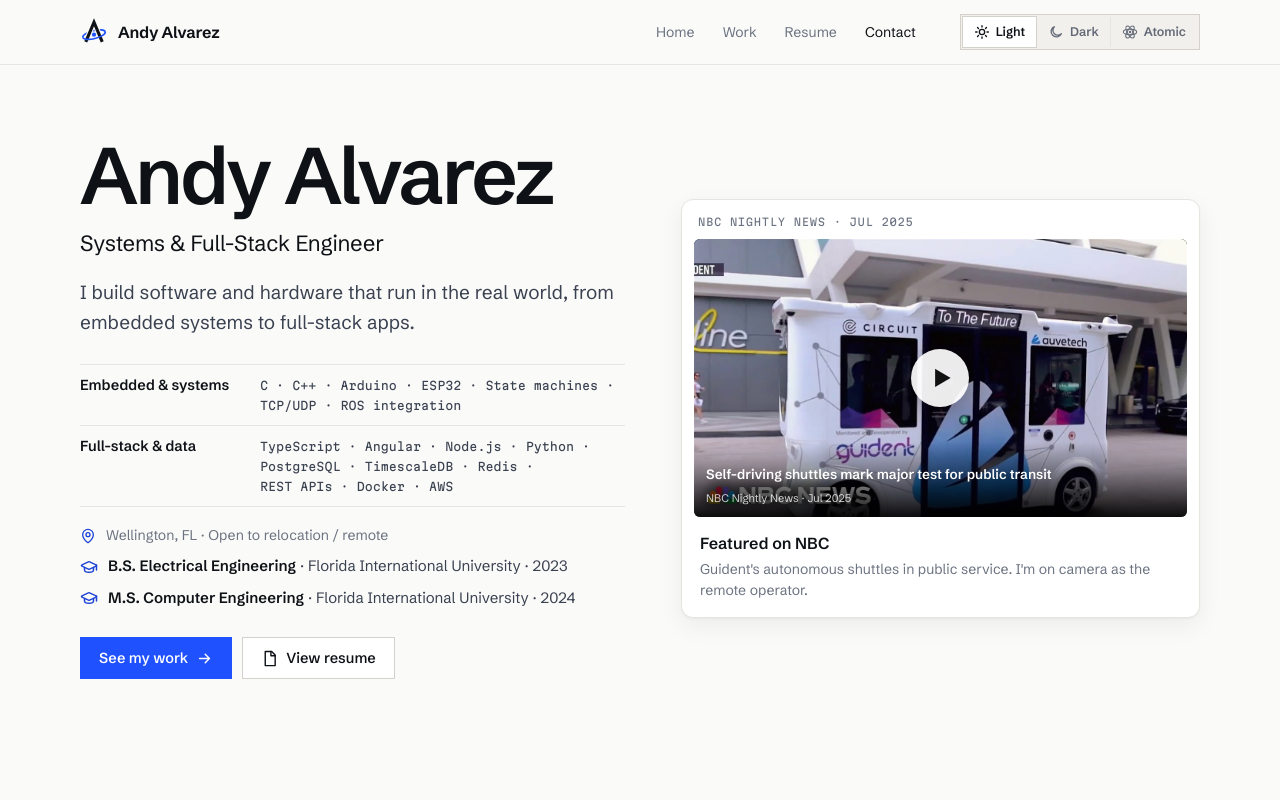
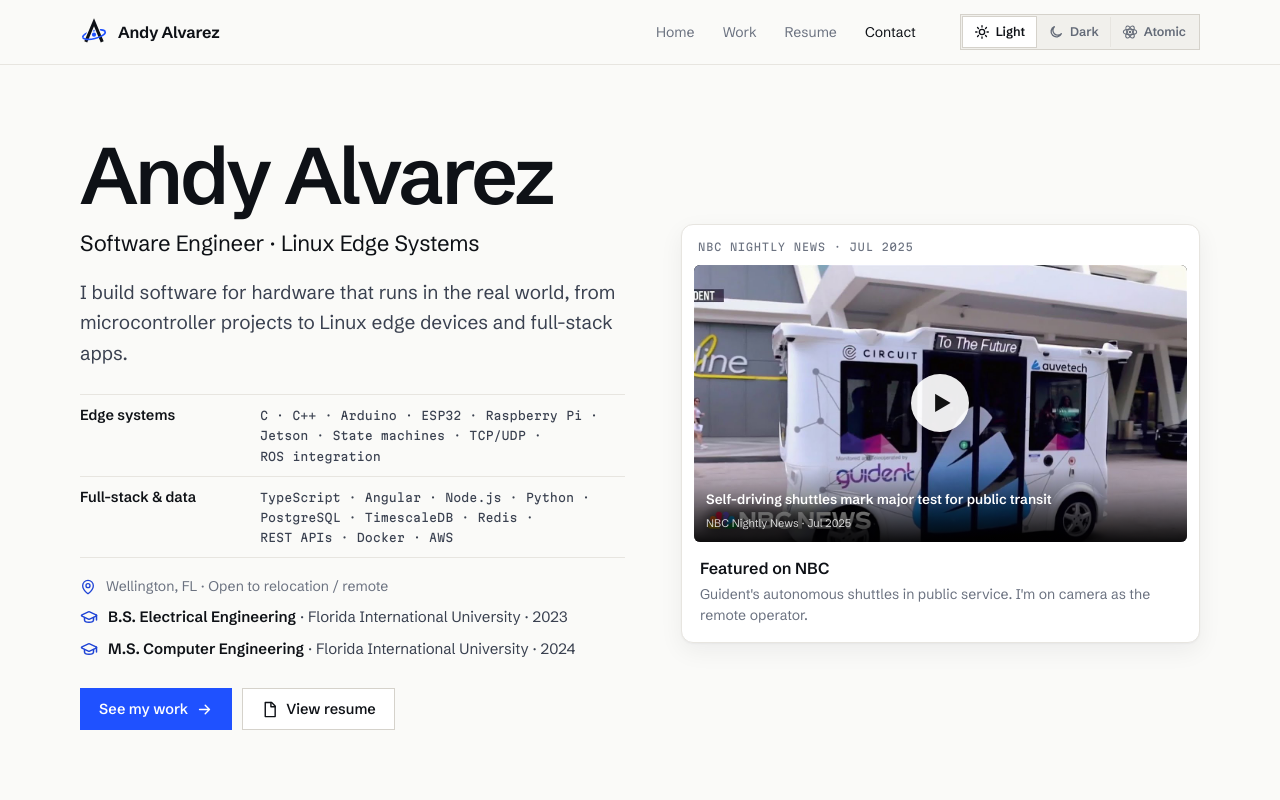
Before and after one commit to AndyAlvarez/andy-portfolio, an Angular app: page / in a window 1280 px wide. Shown: the top 800 px of the page. Built offline with nearby package versions, Linux system fonts and the light colour scheme.

Commit message:
Update title to Software Engineer · Linux Edge Systems
Refresh the hero lede and Edge systems skill row (Raspberry Pi, Jetson),
and keep Atomic's eyebrow from orphaning "Systems" on a line of its own.
The Experience job title is unchanged.

```diff
--- a/src/app/components/hero/hero.html
+++ b/src/app/components/hero/hero.html
@@ -2,7 +2,7 @@
   <div class="unit" aria-hidden="true"></div>
   <div class="top">
     <div class="intro">
-      <div class="eyebrow">{{ p.title }}</div>
+      <div class="eyebrow">@for (t of p.title.split(' · '); track t; let last = $last) {<span>{{ t }}{{ last ? '' : ' ·' }}</span>{{ last ? '' : ' ' }}}</div>
       <h1 class="chrome">{{ p.name.first }} <em>{{ p.name.last }}</em></h1>
       <p class="role">@for (t of p.title.split(' · '); track t; let last = $last) {<span>{{ t }}{{ last ? '' : ' ·' }}</span>{{ last ? '' : ' ' }}}</p>
       <p class="lede">{{ p.lede }}</p>
--- a/src/app/components/hero/hero.scss
+++ b/src/app/components/hero/hero.scss
@@ -9,6 +9,7 @@
   }
   .top { display: grid; grid-template-columns: minmax(0, 1fr) 560px; gap: 48px; align-items: center; }
   .eyebrow { font-family: var(--f-vfd); font-size: 23px; letter-spacing: 1px; color: var(--cyan); }
+  .eyebrow span { white-space: nowrap; }
   .role { display: none; }
   .btns .chip-btn:not(.chrome) { box-shadow: 0 0 16px #1f51ff99; }
   h1 { font-family: var(--f-display); font-weight: 700; font-size: 88px; line-height: .96; margin: 10px 0 18px; filter: drop-shadow(0 2px 0 var(--blue)); }
--- a/src/app/data/profile.ts
+++ b/src/app/data/profile.ts
@@ -12,11 +12,11 @@ export interface HeroBullet {
 
 export const PROFILE = {
   name: { first: 'Andy', last: 'Alvarez' },
-  title: 'Systems & Full-Stack Engineer',
-  lede: 'I build software and hardware that run in the real world, from embedded systems to full-stack apps.',
+  title: 'Software Engineer · Linux Edge Systems',
+  lede: 'I build software for hardware that runs in the real world, from microcontroller projects to Linux edge devices and full-stack apps.',
   /** Hero skill rows. */
   skills: [
-    { group: 'Embedded & systems', items: ['C', 'C++', 'Arduino', 'ESP32', 'State machines', 'TCP/UDP', 'ROS integration'] },
+    { group: 'Edge systems', items: ['C', 'C++', 'Arduino', 'ESP32', 'Raspberry Pi', 'Jetson', 'State machines', 'TCP/UDP', 'ROS integration'] },
     { group: 'Full-stack & data', items: ['TypeScript', 'Angular', 'Node.js', 'Python', 'PostgreSQL', 'TimescaleDB', 'Redis', 'REST APIs', 'Docker', 'AWS'] },
   ],
   bullets: [
--- a/src/index.html
+++ b/src/index.html
@@ -2,10 +2,10 @@
 <html lang="en" data-theme="light" data-ui="pro">
 <head>
   <meta charset="utf-8">
-  <title>Andy Alvarez · Systems & Full-Stack Engineer</title>
+  <title>Andy Alvarez · Software Engineer · Linux Edge Systems</title>
   <base href="/">
   <meta name="viewport" content="width=device-width, initial-scale=1">
-  <meta name="description" content="Andy Alvarez, Systems & Full-Stack Engineer. I build software and hardware that run in the real world, from embedded systems to full-stack apps.">
+  <meta name="description" content="Andy Alvarez, Software Engineer · Linux Edge Systems. I build software for hardware that runs in the real world, from microcontroller projects to Linux edge devices and full-stack apps.">
   <meta name="theme-color" content="#FAFAF8">
   <link rel="icon" href="favicon.svg?v=d" type="image/svg+xml">
   <link rel="icon" type="image/png" sizes="32x32" href="favicon-32.png?v=d">
@@ -19,16 +19,16 @@
   -->
   <link rel="canonical" href="https://andyalvarez.dev/">
   <meta property="og:type" content="website">
-  <meta property="og:title" content="Andy Alvarez · Systems & Full-Stack Engineer">
-  <meta property="og:description" content="I build software and hardware that run in the real world, from embedded systems to full-stack apps.">
+  <meta property="og:title" content="Andy Alvarez · Software Engineer · Linux Edge Systems">
+  <meta property="og:description" content="I build software for hardware that runs in the real world, from microcontroller projects to Linux edge devices and full-stack apps.">
   <meta property="og:url" content="https://andyalvarez.dev/">
   <meta property="og:image" content="https://andyalvarez.dev/assets/og-card.png">
   <meta property="og:image:width" content="1200">
   <meta property="og:image:height" content="630">
-  <meta property="og:image:alt" content="Andy Alvarez, Systems & Full-Stack Engineer">
+  <meta property="og:image:alt" content="Andy Alvarez, Software Engineer · Linux Edge Systems">
   <meta name="twitter:card" content="summary_large_image">
-  <meta name="twitter:title" content="Andy Alvarez · Systems & Full-Stack Engineer">
-  <meta name="twitter:description" content="I build software and hardware that run in the real world, from embedded systems to full-stack apps.">
+  <meta name="twitter:title" content="Andy Alvarez · Software Engineer · Linux Edge Systems">
+  <meta name="twitter:description" content="I build software for hardware that runs in the real world, from microcontroller projects to Linux edge devices and full-stack apps.">
   <meta name="twitter:image" content="https://andyalvarez.dev/assets/og-card.png">
   <!-- Set theme before first paint. Keep in sync with ThemeService. -->
   <script>
```
Also changed, not shown: public/assets/og-card.png.
